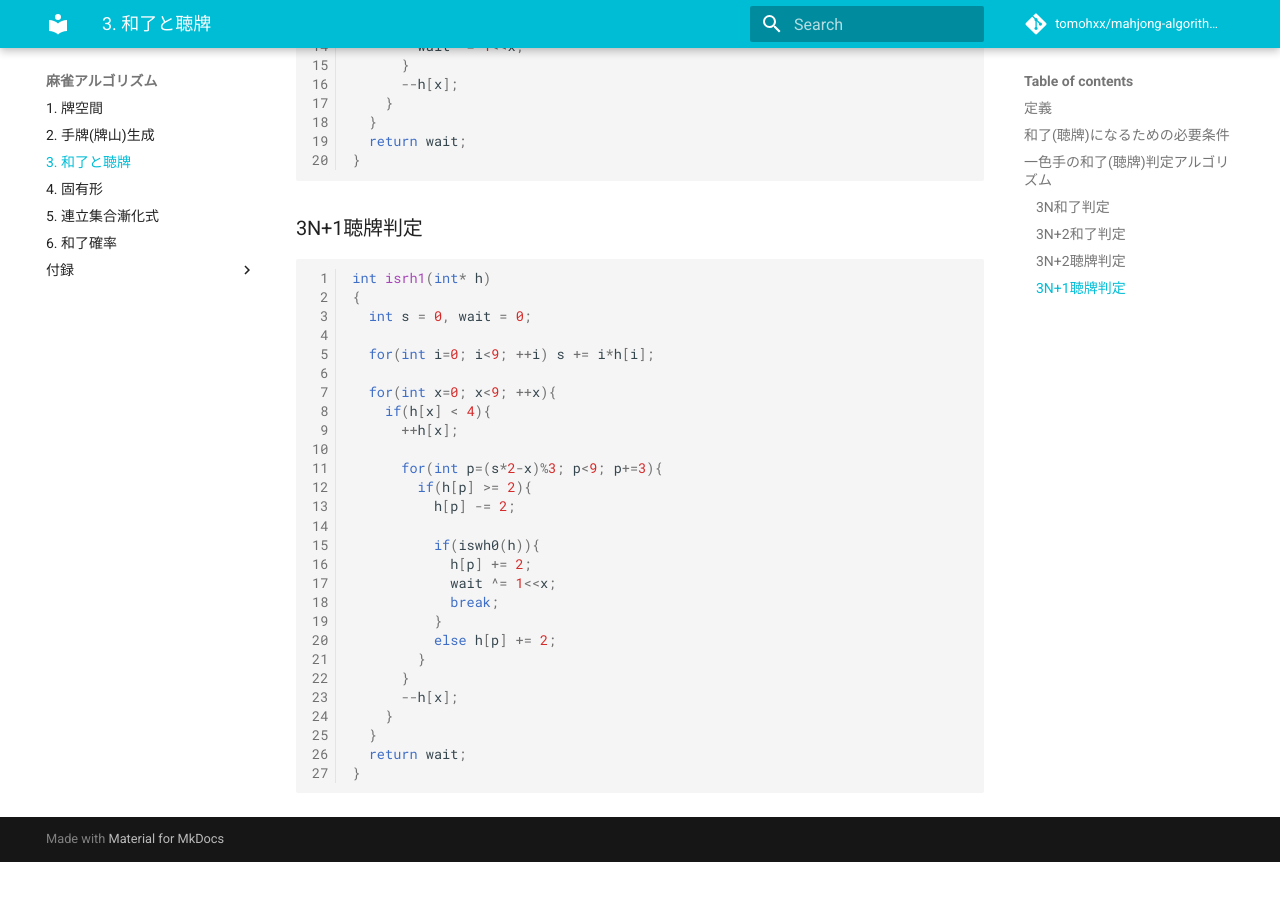
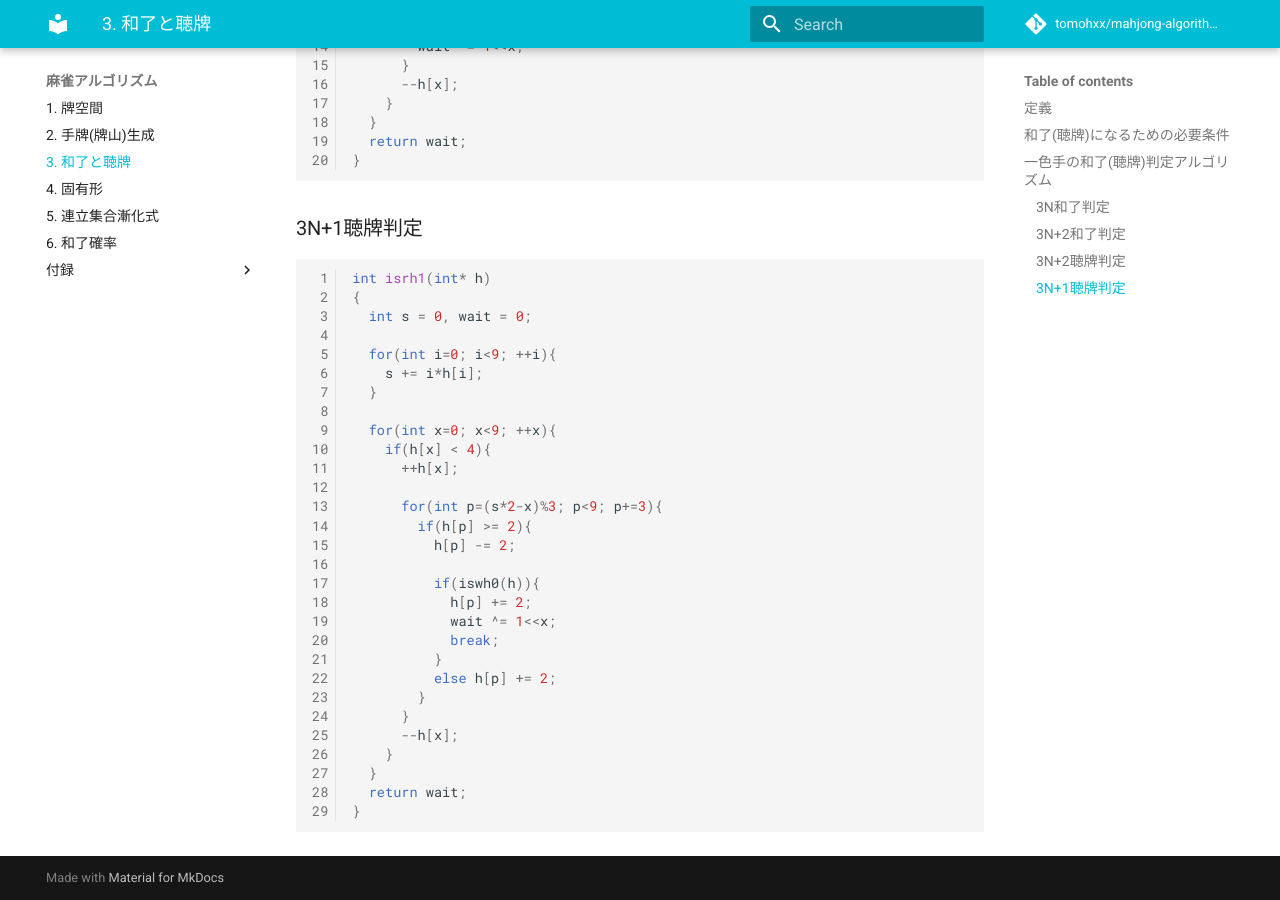
Before and after one commit to tomohxx/mahjong-algorithm-book, an MkDocs documentation site: the page built from docs/winning_hand.md, in a window 1280 px wide and 900 px high, scrolled down 3103 px. Built offline with MkDocs 1.6.1 and Material for MkDocs 9.7.7, drawn with Linux system fonts in a browser that asks for light colours; comment, search, counter and statistics services are not loaded; old or Windows-style settings are respelled for this version of MkDocs; before the commit the page ends 3965 px from its top, so only the background shows below that.

Commit message:
fix format

```diff
--- a/docs/winning_hand.md
+++ b/docs/winning_hand.md
@@ -127,7 +127,9 @@ int isrh1(int* h)
 {
   int s = 0, wait = 0;
 
-  for(int i=0; i<9; ++i) s += i*h[i];
+  for(int i=0; i<9; ++i){
+    s += i*h[i];
+  }
 
   for(int x=0; x<9; ++x){
     if(h[x] < 4){
```
